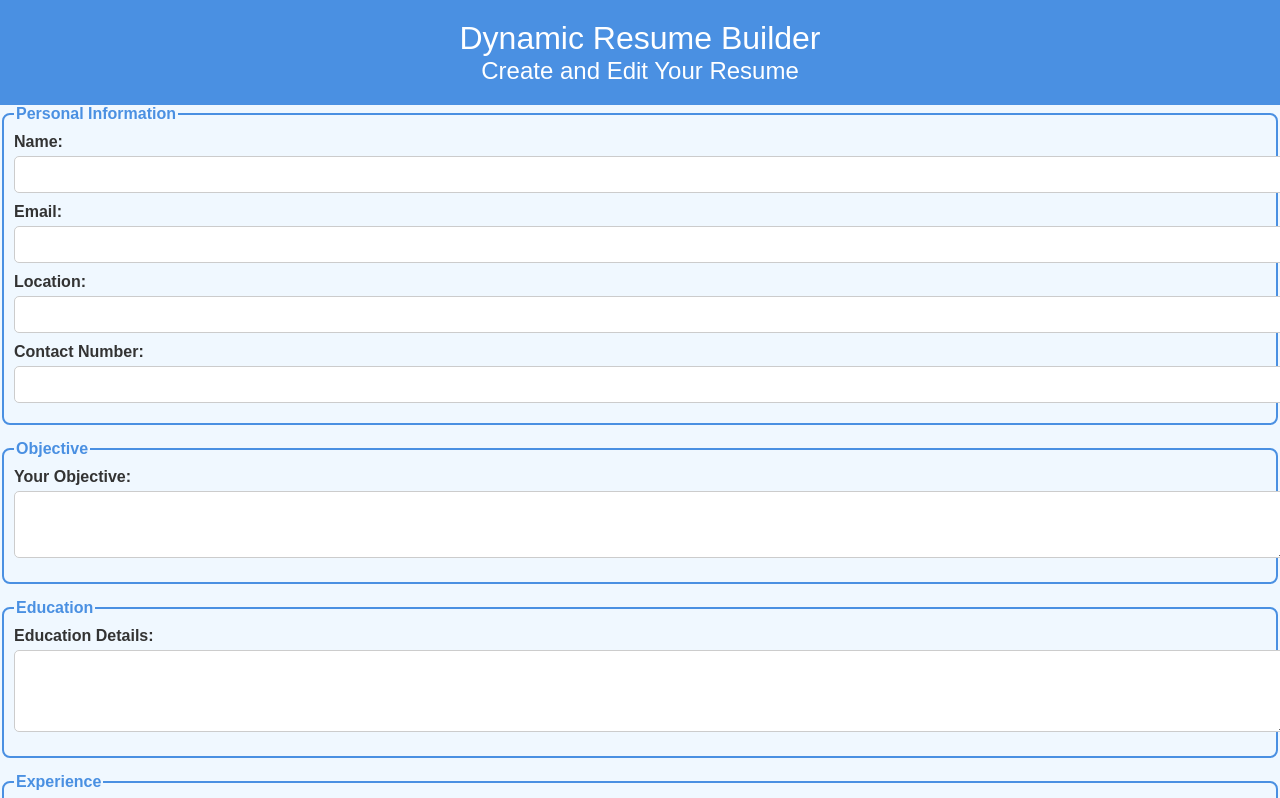
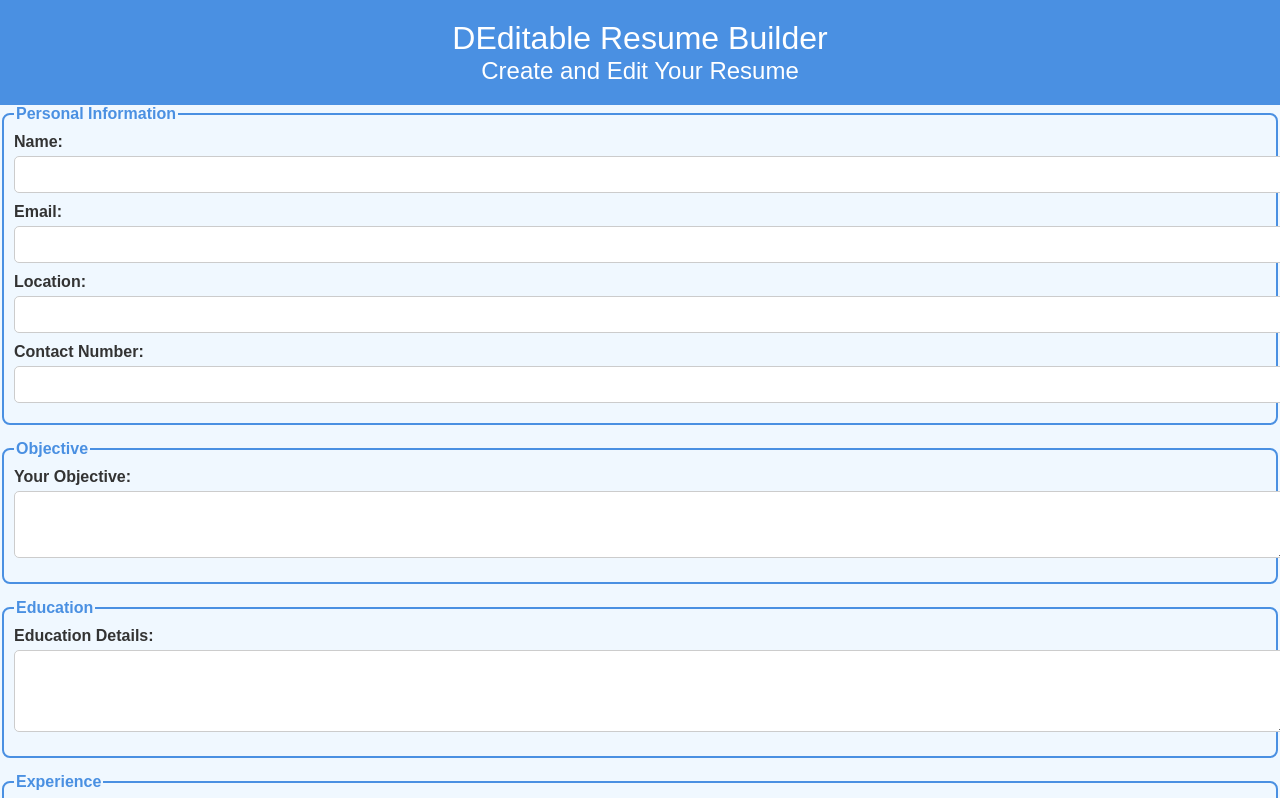
Before and after one commit to Diya-14/Editable-Resume, a website: page index.html in a window 1280 px wide. Shown: the top 798 px of the page. Drawn offline with Linux system fonts and the light colour scheme.

Commit message:
edit name

```diff
--- a/index.html
+++ b/index.html
@@ -8,7 +8,7 @@
 </head>
 <body>
     <header>
-        <h1>Dynamic Resume Builder</h1>
+        <h1>DEditable Resume Builder</h1>
         <h2>Create and Edit Your Resume</h2>
     </header>
 
--- a/package.json
+++ b/package.json
@@ -1,6 +1,6 @@
 {
   "name": "@diya.14/editable-resume",
-  "version": "1.1.0",
+  "version": "1.1.1",
   "description": "",
   "main": "index.js",
   "type": "module",
```
